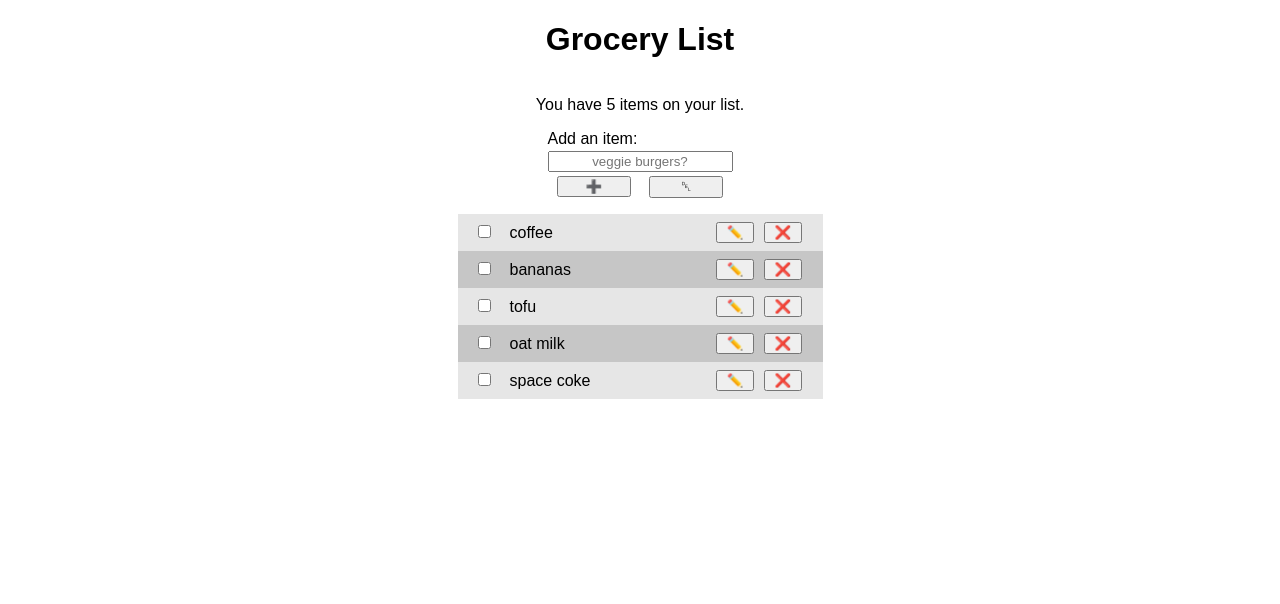
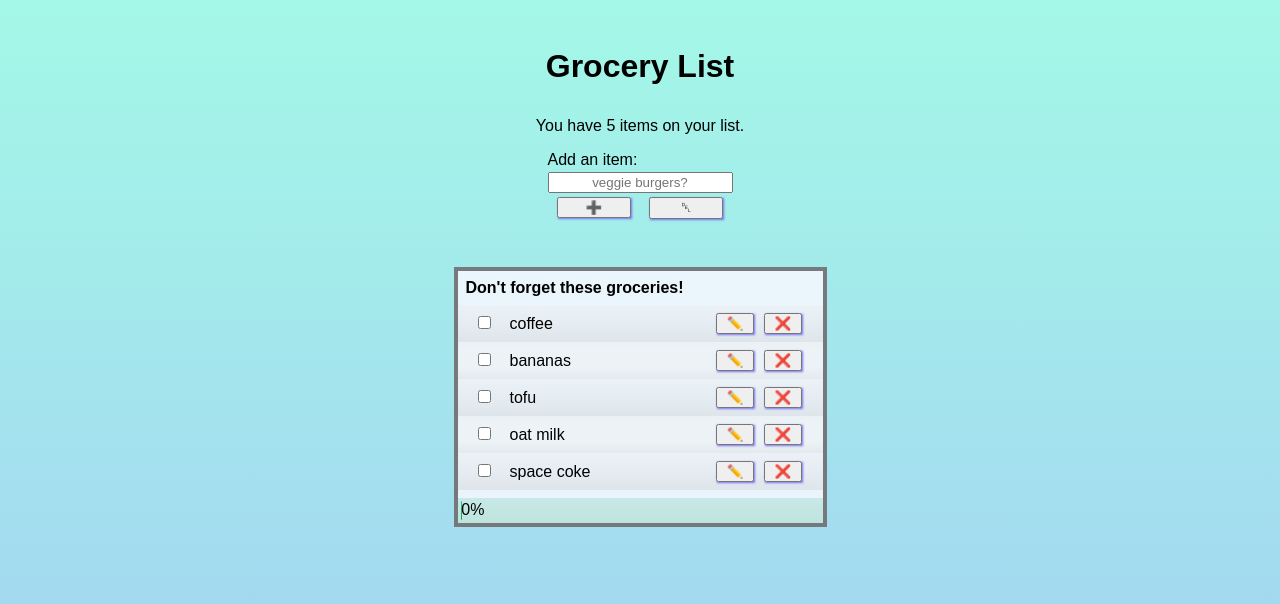
Before and after one commit to ryanflitcroft/shopping-list-reducer, a React app: page / in a window 1280 px wide. Shown: the top 604 px of the page. Built offline with nearby package versions, Linux system fonts and the light colour scheme; a web font is replaced by a local one.

Commit message:
component ProgrssBar, function getAverageComplete written. Update styles.

```diff
--- a/src/App.css
+++ b/src/App.css
@@ -12,6 +12,7 @@ body,
   font-family: 'felt-tip-woman',sans-serif;
   font-weight: 400;
   font-style: normal;
+  background-image: linear-gradient(to top, #007adf33 0%, #00ecbc33 100%);
 }
 
 header {
@@ -22,6 +23,13 @@ header {
 
 h1 {
   font-weight: 700;
+  margin: 1.5em 0 0.5em;
+}
+
+h2 {
+  font-size: 1em;
+  /* text-align: center; */
+  margin: 0.5em;
 }
 
 main {
@@ -31,14 +39,28 @@ main {
   align-items: center;
 }
 
+section {
+  background: rgba(248, 248, 255, 0.85);
+  border: 0.25em solid #3d3d3daa;
+  margin: 3em 0;
+}
+
 ul {
   list-style: none;
   padding: 0;
+  margin: 0.5em 0;
 }
 
 button {
   width: 40%;
   margin: 0 5%;
+  box-shadow: 1px 1px 2px #7873f5;
+  transition: transform 200ms, box-shadow 200ms;
+}
+
+button:active {
+  transform: translateX(1px) translateY(1px);
+  box-shadow: #7873f5 0px 0px 0px;
 }
 
 input {
--- a/src/components/GroceryList/GroceryList.css
+++ b/src/components/GroceryList/GroceryList.css
@@ -1,9 +1,9 @@
 .itemList li:nth-child(even) {
-  background: rgb(198, 198, 198);
+  background-image: linear-gradient(to top, #d5d4d055 0%, #d5d4d055 1%, #eeeeec55 31%, #efeeec55 75%, #e9e9e755 100%);
 }
 
 .itemList li:nth-child(odd) {
-  background: rgb(230, 230, 230);
+  background-image: linear-gradient(to top, #c4c5c755 0%, #dcdddf55 52%, #ebebeb55 100%);
 }
 
 .itemList li {
@@ -21,3 +21,8 @@
 .itemList li div {
   text-align: center;
 }
+
+p.itemList {
+  font-size: 1.5em;
+  margin: 3em 0;
+}
--- a/src/components/GroceryList/GroceryList.jsx
+++ b/src/components/GroceryList/GroceryList.jsx
@@ -1,6 +1,7 @@
 import React from 'react';
 import { useGroceryContext } from '../../hooks/useGroceryContext';
 import GroceryItem from '../GroceryItem/GroceryItem';
+import ProgressBar from '../ProgressBar/ProgressBar';
 import Styles from './GroceryList.css';
 
 export default function GroceryList() {
@@ -8,7 +9,9 @@ export default function GroceryList() {
 
   return (
     <>
+      {groceriesList.length ? (
         <section className={Styles.itemList}>
+          <h2>Don't forget these groceries!</h2>
           <ul>
             {groceriesList.map((item, i) => (
               <li key={`${item.id}${i}`}>
@@ -16,7 +19,11 @@ export default function GroceryList() {
               </li>
             ))}
           </ul>
+          <ProgressBar />
         </section>
+      ) : (
+        <p className={Styles.itemList}>Add some groceries to your list! ☝️</p>
+      )}
     </>
   );
 }
--- /dev/null
+++ b/src/components/ProgressBar/ProgressBar.css
@@ -0,0 +1,11 @@
+div.container {
+  width: 365px;
+  background-image: linear-gradient(to top, #0ba36033 0%, #3cba9233 100%);
+  padding: 3px;
+}
+
+div.progress {
+  background-image: linear-gradient(to top, #0ba360 0%, #3cba92 100%);
+  border-radius: 0 1em 1em 0;
+  padding: 0.05em;
+}
--- /dev/null
+++ b/src/components/ProgressBar/ProgressBar.jsx
@@ -0,0 +1,21 @@
+import React from 'react';
+import { useGroceryContext } from '../../hooks/useGroceryContext';
+import Styles from './ProgressBar.css';
+
+export default function ProgressBar() {
+  const { getAverageComplete } = useGroceryContext();
+
+  const progress = getAverageComplete() || 0;
+
+  return (
+    <div className={Styles.container}>
+      <div
+        className={Styles.progress}
+        style={{ width: `${progress}%` }}
+        aria-label="Progress bar"
+      >
+        {progress}%
+      </div>
+    </div>
+  );
+}
--- a/src/context/GroceryProvider.js
+++ b/src/context/GroceryProvider.js
@@ -56,12 +56,21 @@ export default function GroceryProvider({ children }) {
     dispatch({ type: 'DELETE_ALL' });
   }
 
+  const getAverageComplete = () => {
+    return Math.floor(
+      (groceriesList.filter((item) => item.complete).length /
+        groceriesList.length) *
+        100
+    );
+  };
+
   const groceryStateAndActions = {
     groceriesList,
     addListItem,
     updateListItem,
     deleteListItem,
     deleteAllListItems,
+    getAverageComplete,
   };
 
   return (
```
Lines whose indentation alone changed are shown as unchanged.
